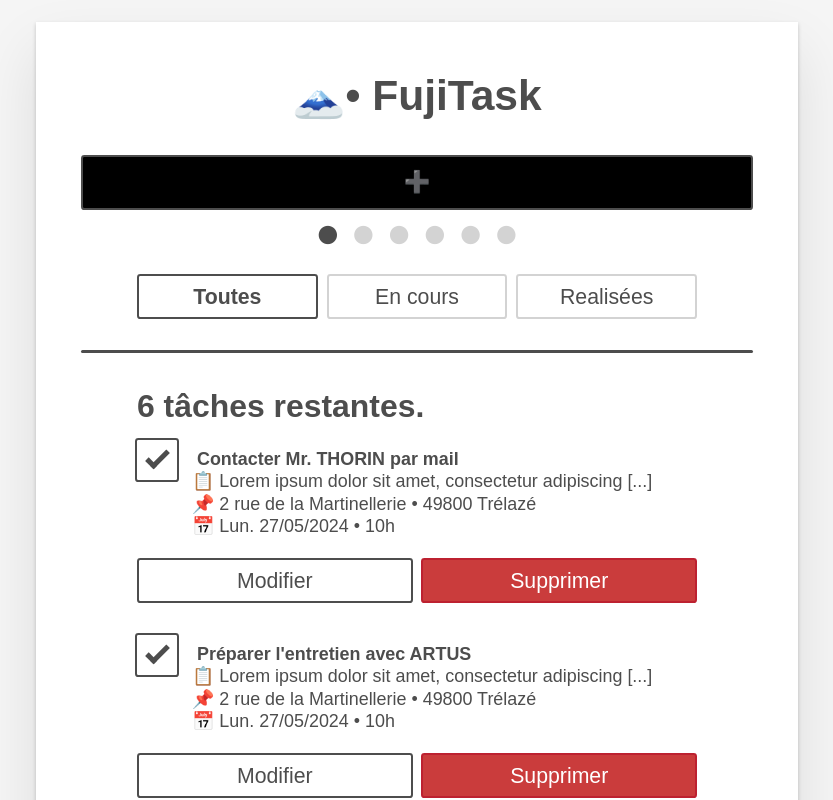
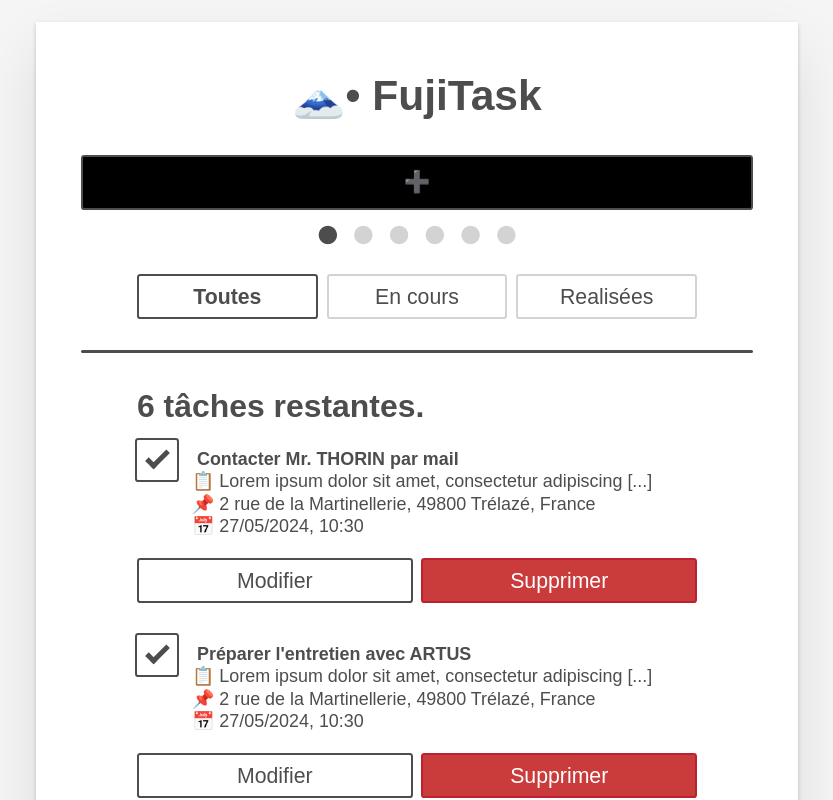
Before and after one commit to AshiikoAR/ToDo-list, a React (Create React App) app: page / in a window 1280 px wide. Shown: the top 800 px of the page, without its empty margins (223-1056 px from the left). Built offline with nearby package versions, Linux system fonts and the light colour scheme.

Commit message:
modified:   src/components/form.js 	modified:   src/components/todo.js

```diff
--- a/src/components/form.js
+++ b/src/components/form.js
@@ -141,12 +141,14 @@ function Formulaire(props) {
                         value={dateHeure}
                         onChange={(e) => handleChange(e, setDateHeure)}
                         placeholder="&#128197;&middot;&#128339; &bull; Date & Heure"
+                        pattern="\d{2}/\d{2}/\d{4}, \d{2}:\d{2}"
+                        title="Entrez une date au format jj/mm/aaaa, hh:mm"
                     />
                 </div>
             )}
             {step === 5 && (
                 <div>
-                    <button type="submit" title="Ajouter la tâche">&#128190; Ajouter "<b>{nom}</b>" à la liste ?</button>
+                    <button type="submit" title="Ajouter la tâche à la liste ?">&#128190; Ajouter "<b>{nom}</b>" à la liste ?</button>
                 </div>
             )}
             <div className="dots-container">
--- a/src/components/todo.js
+++ b/src/components/todo.js
@@ -55,8 +55,8 @@ export default function Todo(props) {
                 <label className="todo-label" htmlFor={props.id}>
                     <li><b>&nbsp;{props.nom}</b></li>
                     <li>&#128203; Lorem ipsum dolor sit amet, consectetur adipiscing [...]</li>
-                    <li>&#128204; 2 rue de la Martinellerie &bull; 49800 Trélazé</li>
-                    <li>&#128197; Lun. 27/05/2024 &bull; 10h</li>
+                    <li>&#128204; 2 rue de la Martinellerie, 49800 Trélazé, France</li>
+                    <li>&#128197; 27/05/2024, 10:30</li>
                 </label>
             </div>
             <div className="btn-group">
```
